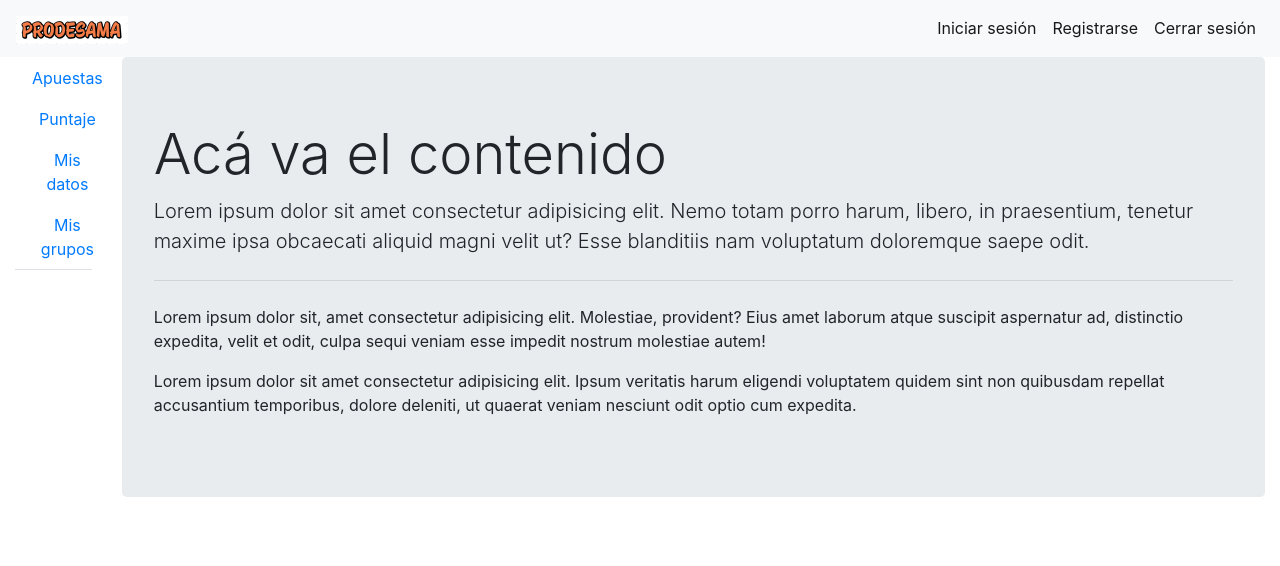
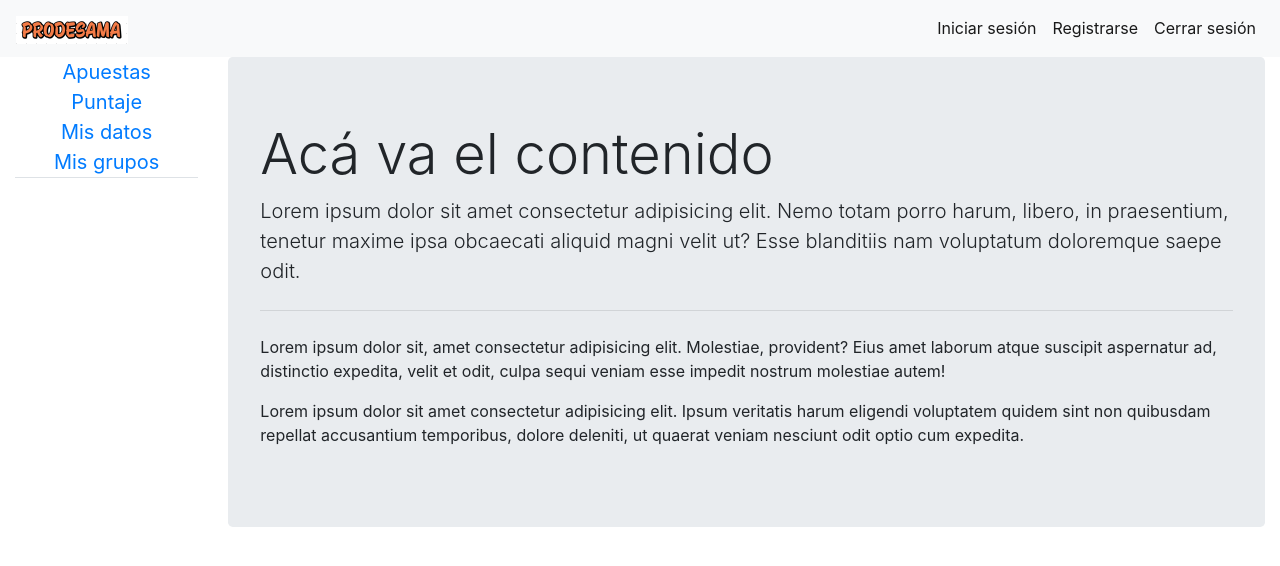
Before and after one commit to nachomac12/prodesama, a Django app: page /home/ in a window 1280 px wide. Shown: the top 566 px of the page. Run offline with Django 3.2, Linux system fonts and the light colour scheme; some libraries are stand-ins or nearby versions.

Commit message:
Subo cambios para la muestra de 'Próximos partidos' y para los botones del 'home'

```diff
--- a/prode/static/prode/css/style.css
+++ b/prode/static/prode/css/style.css
@@ -0,0 +1,34 @@
+/* Estilo para los botoes del home */
+.lista-opciones-home{
+    background-color: rgb(255, 255, 255);
+    color: black;
+    font-size: 20px;
+    transition-duration: 0.5s;
+    border-radius: 20px;
+    text-align: center;
+}
+.lista-opciones-home:hover{
+    background-color: rgb(100, 236, 157);
+    color: white;
+    transition-duration: 0.5s;
+}
+
+.lista-opciones-home::.lista-format:hover{
+    background-color: rgb(100, 236, 157);
+    color: white;
+    transition-duration: 0.5s;
+    border-radius: 20px;
+}
+/*Fin estilo para los botones del home */
+
+/*Estilo para permitir scrollear la lista de 'Próximos partidos' en index */
+.lista-proximos-partidos{
+    height: 200px;
+    overflow-y: auto;
+    overflow-x:hidden;
+}
+
+.lista-proximos-partidos::-webkit-scrollbar{
+    display: none;
+}
+/*Fin estilo para 'Próximos partidos' */
--- a/prode/templates/prode/base.html
+++ b/prode/templates/prode/base.html
@@ -11,7 +11,7 @@
     <script src="{% static 'prode/js/modal.js' %}" async></script>
     <title>PRODESAMA</title>
 </head>
-<body>
+<body style="overflow: hidden">
     <nav class="navbar navbar-expand-xl navbar-light bg-light">
         <a class="navbar-brand" href="#">
             <img src="{% static 'prode/images/prodelogo.png' %}" alt="PRODESAMA" width="112" height="28">
--- a/prode/templates/prode/home.html
+++ b/prode/templates/prode/home.html
@@ -3,23 +3,23 @@
 {% block body_block %}
 <div class="container-fluid">
     <div class="row">
-        <div class="col-1">
+        <div class="col-2">
             <ul class="nav flex-column nav-tabs nav-fill">
-                <li class="nav-item">
-                  <a class="nav-link" href="#">Apuestas</a>
+                <li class="lista-opciones-home">
+                  <a class="lista-format" href="#">Apuestas</a>
                 </li>
-                <li class="nav-item">
-                  <a class="nav-link" href="#">Puntaje</a>
+                <li class="lista-opciones-home">
+                  <a class="lista-format" href="#">Puntaje</a>
                 </li>
-                <li class="nav-item">
-                  <a class="nav-link" href="#">Mis datos</a>
+                <li class="lista-opciones-home">
+                  <a class="lista-format" href="#">Mis datos</a>
                 </li>
-                <li class="nav-item">
-                  <a class="nav-link" href="#">Mis grupos</a>
+                <li class="lista-opciones-home">
+                  <a class="lista-format" href="#">Mis grupos</a>
                 </li>
               </ul>
         </div>
-        <div class="col-11">
+        <div class="col-10">
             <div class="jumbotron">
                 <h1 class="display-4">Acá va el contenido</h1>
                 <p class="lead">Lorem ipsum dolor sit amet consectetur adipisicing elit. Nemo totam porro harum, libero, in praesentium, tenetur maxime ipsa obcaecati aliquid magni velit ut? Esse blanditiis nam voluptatum doloremque saepe odit.</p>
```
Also changed, not shown: prode/templates/prode/index.html (+16 -6 lines).
